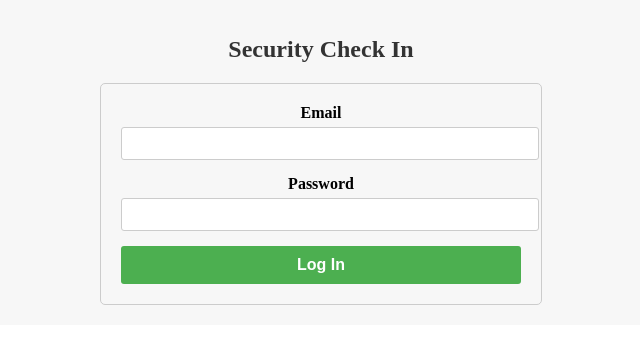
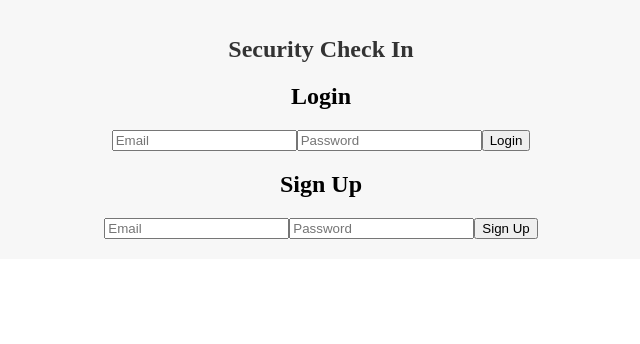
Before and after one commit to allenmor/guard, a React (Create React App) app: page / in a window 1280 px wide. Shown: the top 344 px of the page, without its empty margins (319-959 px from the left). Built offline with nearby package versions, Linux system fonts and the light colour scheme; no server answers.

Commit message:
sign up log in working

```diff
--- a/package.json
+++ b/package.json
@@ -6,6 +6,7 @@
     "@testing-library/jest-dom": "^5.17.0",
     "@testing-library/react": "^13.4.0",
     "@testing-library/user-event": "^13.5.0",
+    "firebase": "^10.0.0",
     "react": "^18.2.0",
     "react-dom": "^18.2.0",
     "react-scripts": "5.0.1",
--- a/src/components/Home/Home.js
+++ b/src/components/Home/Home.js
@@ -1,49 +1,12 @@
-import React, { useState } from 'react';
-import './Home.css'
+import React from 'react';
+import Login from './Login';
+import './Home.css';
 
 function Home() {
-  const [email, setEmail] = useState('');
-  const [password, setPassword] = useState('');
-
-  const handleEmailChange = (e) => {
-    setEmail(e.target.value);
-  };
-
-  const handlePasswordChange = (e) => {
-    setPassword(e.target.value);
-  };
-
-  const handleSubmit = (e) => {
-    e.preventDefault();
-    // Perform login authentication logic here
-  };
-
   return (
-    <div className='home-div'>
+    <div className="home-div">
       <h1>Security Check In</h1>
-      <form onSubmit={handleSubmit} className="login-form">
-        <div className="form-group">
-          <label htmlFor="email">Email</label>
-          <input
-            type="email"
-            id="email"
-            value={email}
-            onChange={handleEmailChange}
-            required
-          />
-        </div>
-        <div className="form-group">
-          <label htmlFor="password">Password</label>
-          <input
-            type="password"
-            id="password"
-            value={password}
-            onChange={handlePasswordChange}
-            required
-          />
-        </div>
-        <button type="submit">Log In</button>
-      </form>
+      <Login />
     </div>
   );
 }
--- /dev/null
+++ b/src/components/Home/Login.js
@@ -0,0 +1,81 @@
+import React, { useState } from 'react';
+import { auth, createUserWithEmailAndPassword, signInWithEmailAndPassword } from '../../firebase';
+
+
+const Login = () => {
+  const [loginEmail, setLoginEmail] = useState('');
+  const [loginPassword, setLoginPassword] = useState('');
+  const [signupEmail, setSignupEmail] = useState('');
+  const [signupPassword, setSignupPassword] = useState('');
+
+  const handleLogin = (e) => {
+    e.preventDefault();
+    signInWithEmailAndPassword(auth, loginEmail, loginPassword)
+      .then((userCredential) => {
+        // Login successful
+        const user = userCredential.user;
+        console.log(user);
+      })
+      .catch((error) => {
+        // Handle login errors
+        const errorCode = error.code;
+        const errorMessage = error.message;
+        console.error(errorCode, errorMessage);
+      });
+  };
+
+  const handleSignUp = (e) => {
+    e.preventDefault();
+    createUserWithEmailAndPassword(auth, signupEmail, signupPassword)
+      .then((userCredential) => {
+        // Sign-up successful
+        const user = userCredential.user;
+        console.log(user);
+      })
+      .catch((error) => {
+        // Handle sign-up errors
+        const errorCode = error.code;
+        const errorMessage = error.message;
+        console.error(errorCode, errorMessage);
+      });
+  };
+
+  return (
+    <div>
+      <h2>Login</h2>
+      <form onSubmit={handleLogin}>
+        <input
+          type="email"
+          value={loginEmail}
+          onChange={(e) => setLoginEmail(e.target.value)}
+          placeholder="Email"
+        />
+        <input
+          type="password"
+          value={loginPassword}
+          onChange={(e) => setLoginPassword(e.target.value)}
+          placeholder="Password"
+        />
+        <button type="submit">Login</button>
+      </form>
+      <h2>Sign Up</h2>
+      <form onSubmit={handleSignUp}>
+        <input
+          type="email"
+          value={signupEmail}
+          onChange={(e) => setSignupEmail(e.target.value)}
+          placeholder="Email"
+        />
+        <input
+          type="password"
+          value={signupPassword}
+          onChange={(e) => setSignupPassword(e.target.value)}
+          placeholder="Password"
+        />
+        <button type="submit">Sign Up</button>
+      </form>
+    </div>
+  );
+};
+
+export default Login;
--- /dev/null
+++ b/src/firebase.js
@@ -0,0 +1,17 @@
+import { initializeApp } from 'firebase/app';
+import { getAuth, createUserWithEmailAndPassword, signInWithEmailAndPassword } from 'firebase/auth';
+
+const firebaseConfig = {
+    apiKey: process.env.REACT_APP_FIREBASE_API_KEY,
+    authDomain: process.env.REACT_APP_FIREBASE_AUTH_DOMAIN,
+    projectId: process.env.REACT_APP_FIREBASE_PROJECT_ID,
+    storageBucket: process.env.REACT_APP_FIREBASE_STORAGE_BUCKET,
+    messagingSenderId: process.env.REACT_APP_FIREBASE_MESSAGING_SENDER_ID,
+    appId: process.env.REACT_APP_FIREBASE_APP_ID,
+    measurementId: process.env.REACT_APP_FIREBASE_MEASUREMENT_ID
+};
+
+const app = initializeApp(firebaseConfig);
+const auth = getAuth(app);
+
+export { auth, createUserWithEmailAndPassword, signInWithEmailAndPassword };
```
Also changed, not shown: 2 other files (tests, documents, lock files or other folders).
